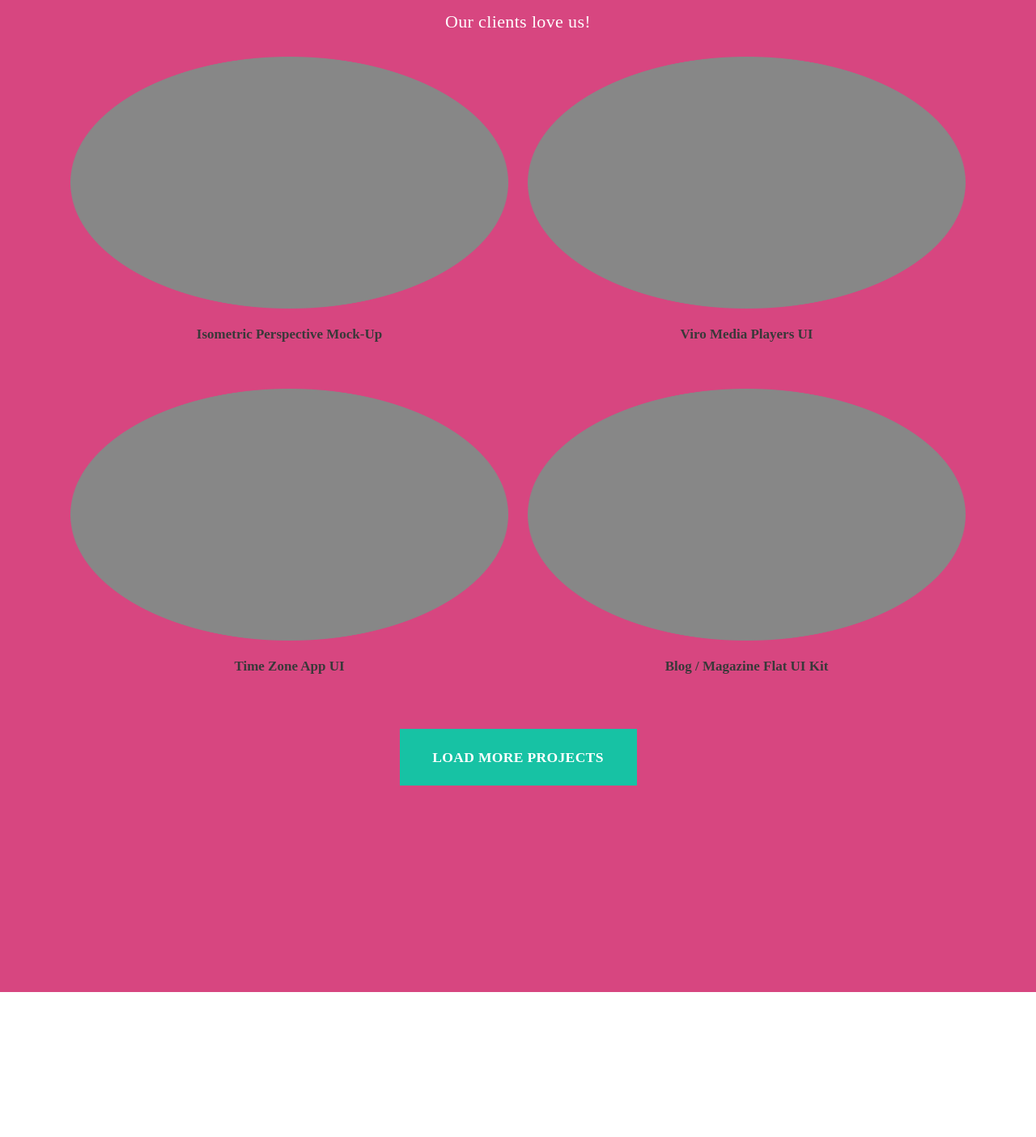
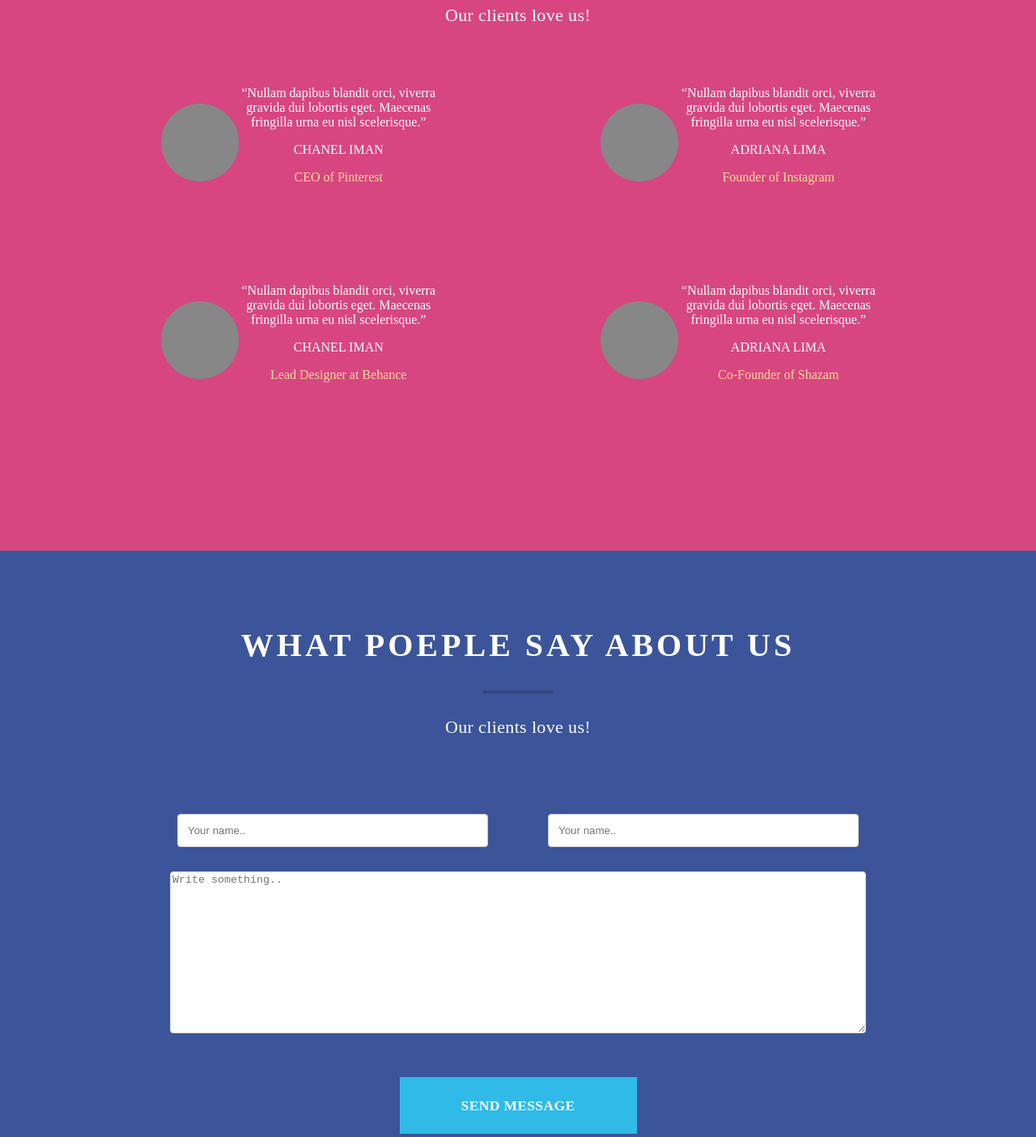
Before and after one commit to tuannguyencorei7/cuda-project, a plain HTML site: page index.html in a window 1280 px wide. Shown: the part 4451-5855 px from the top of the page at 81% size. Before the commit the page ends 5676 px from the top, so only its background shows below. Drawn offline with Linux system fonts and the light colour scheme.

Commit message:
final commit

```diff
--- a/assets/css/main.css
+++ b/assets/css/main.css
@@ -226,9 +226,86 @@ body {
 
 .client-section {
   width: 100%;
-  height: 1440px;
+  height: 895px;
   background-color: #d74680;
   color: #fff;
 }
+.client-header {
+  text-align: center;
+  align-items: center;
+  padding: 30px 10%;
+  position: relative;
+  top: 20%;
+  left: 50%;
+  transform: translate(-50%, -50%);
+}
 
-.;
+.client-img {
+  width: 96px;
+  height: 96px;
+}
+.client-imgs-section {
+  text-align: center;
+  justify-content: center;
+  width: 100%;
+  margin: 0 auto;
+  padding: 10px;
+  position: relative;
+}
+.warpped-client-img {
+  display: inline-block;
+  padding: 50px 100px 40px;
+}
+.client-img-detail {
+  display: inline-block;
+  margin: 0 auto;
+  text-align: center;
+}
+.client-img-detail-text {
+}
+.client-img-detail-title {
+  margin: 0;
+  border: 0;
+  padding: 0;
+}
+.client-img-detail-position {
+  color: #ffdd99;
+}
+
+.contact-section {
+  width: 100%;
+  height: 819px;
+  background-color: #3c5499;
+  color: #fff;
+}
+.contact-header {
+  text-align: center;
+  align-items: center;
+  padding: 30px 10%;
+  position: relative;
+  top: 20%;
+  left: 50%;
+  transform: translate(-50%, -50%);
+}
+.warpped-contact {
+  text-align: center;
+}
+
+.contact-fill {
+  width: 30%;
+  padding: 12px;
+  border: 1px solid #ccc;
+  border-radius: 4px;
+  box-sizing: border-box;
+  resize: vertical;
+  margin: 80px 35px 30px;
+}
+.contact-comment {
+  width: 860px;
+  height: 200px;
+  border: 1px solid #ccc;
+  border-radius: 4px;
+}
+.contact-button {
+  background-color: #30bae7;
+}
--- a/index.html
+++ b/index.html
@@ -237,40 +237,101 @@
     </div>
     <!-- _______________________________________Clients__________________________________________________ -->
   <div class="client-section">
-      <div class=" portfolio-header">
-          <p class="section-h1 portfolio-h1">
+      <div class=" client-header">
+          <p class="section-h1 client-h1">
               WHAT POEPLE SAY ABOUT US
           </p>
           <div class="line"></div>
-          <p class="section-text portfolio-text ">
+          <p class="section-text client-text ">
               Our clients love us!
           </p>
         </div>
         <div class="section-detail">
-            <div class="portfolio-imgs-section">
-              <div class="warpped-portfolio-img">
-                <img src="./assets/img/icon.png" class="portfolio-img" />
-                <p>
-                  Isometric Perspective Mock-Up
-                </p>
-                <img src="./assets/img/icon.png" class="portfolio-img" />
-                <p>
-                  Time Zone App UI
-                </p>
+            <div class="client-imgs-section">
+
+              <div class="warpped-client-img">
+                <img src="./assets/img/icon.png" class="client-img" />
+                <div class="client-img-detail">
+                    <p class="client-img-detail-text">
+                        “Nullam dapibus blandit orci, viverra<br> gravida dui lobortis eget. Maecenas<br> fringilla urna eu nisl scelerisque.”
+                    </p>
+                    <p class="client-img-detail-title">
+                        CHANEL IMAN
+                    </p>
+                    <p class="client-img-detail-position">
+                        CEO of Pinterest
+                    </p>
+                </div>
               </div>
-              <div class="warpped-portfolio-img">
-                <img src="./assets/img/icon.png" class="portfolio-img" />
-                <p>
-                  Viro Media Players UI
-                </p>
-                <img src="./assets/img/icon.png" class="portfolio-img" />
-                <p>
-                  Blog / Magazine Flat UI Kit
-                </p>
+            <div class="warpped-client-img">
+                <img src="./assets/img/icon.png" class="client-img" />
+                <div class="client-img-detail">
+                    <p class="client-img-detail-text">
+                        “Nullam dapibus blandit orci, viverra<br> gravida dui lobortis eget. Maecenas<br> fringilla urna eu nisl scelerisque.”
+                    </p>
+                    <p class="client-img-detail-title">
+                        ADRIANA LIMA
+                    </p>
+                    <p class="client-img-detail-position">
+                        Founder of Instagram
+                    </p>
+                </div>
+            </div>
+            <div class="warpped-client-img">
+                <img src="./assets/img/icon.png" class="client-img" />
+                <div class="client-img-detail">
+                    <p class="client-img-detail-text">
+                        “Nullam dapibus blandit orci, viverra<br> gravida dui lobortis eget. Maecenas<br> fringilla urna eu nisl scelerisque.”
+                    </p>
+                    <p class="client-img-detail-title">
+                        CHANEL IMAN
+                    </p>
+                    <p class="client-img-detail-position">
+                        Lead Designer at Behance
+                    </p>
+                </div>
+              </div>
+            <div class="warpped-client-img">
+                <img src="./assets/img/icon.png" class="client-img" />
+                <div class="client-img-detail">
+                    <p class="client-img-detail-text">
+                        “Nullam dapibus blandit orci, viverra<br> gravida dui lobortis eget. Maecenas<br> fringilla urna eu nisl scelerisque.”
+                    </p>
+                    <p class="client-img-detail-title">
+                        ADRIANA LIMA
+                    </p>
+                    <p class="client-img-detail-position">
+                        Co-Founder of Shazam
+
+                    </p>
+                </div>
             </div>
             </div>
-            <button type="button" class="section-button portfolio-button">LOAD MORE PROJECTS</button>
           </div>
   </div>
+  <!-- _______________________________________Contact__________________________________________________ -->
+  <div class="contact-section">
+      <div class="contact-header">
+          <p class="section-h1 contact-h1">
+              WHAT POEPLE SAY ABOUT US
+          </p>
+          <div class="line"></div>
+          <p class="section-text contact-text ">
+              Our clients love us!
+          </p>
+        </div>
+        <div class="section-detail">
+          <div class="warpped-contact">
+          </div>
+            <input type="text" class="contact-fill" name="firstname" placeholder="Your name..">
+            <input type="text" class="contact-fill" name="firstname" placeholder="Your name..">
+            <textarea class="contact-comment" name="subject" placeholder="Write something.."></textarea>
+        </div>
+
+        <button type="button" class="section-button contact-button">SEND MESSAGE</button>
+
+  </div>
+
+
   </body>
 </html>
```
